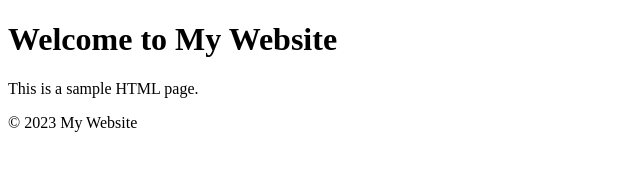
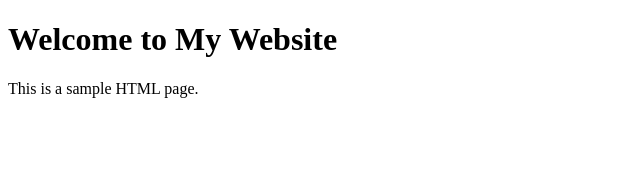
Before and after one commit to ujjwalahuja28/assignment-6, a website: page index.html in a window 1280 px wide. Shown: the whole page, without its empty margins (0-640 px from the left). Drawn offline with Linux system fonts and the light colour scheme.

Commit message:
test failed

```diff
--- a/index.html
+++ b/index.html
@@ -14,8 +14,5 @@
         <p>This is a sample HTML page.</p>
       </section>
     </main>
-    <footer>
-      <p>&copy; 2023 My Website</p>
-    </footer>
   </body>
 </html>
```
